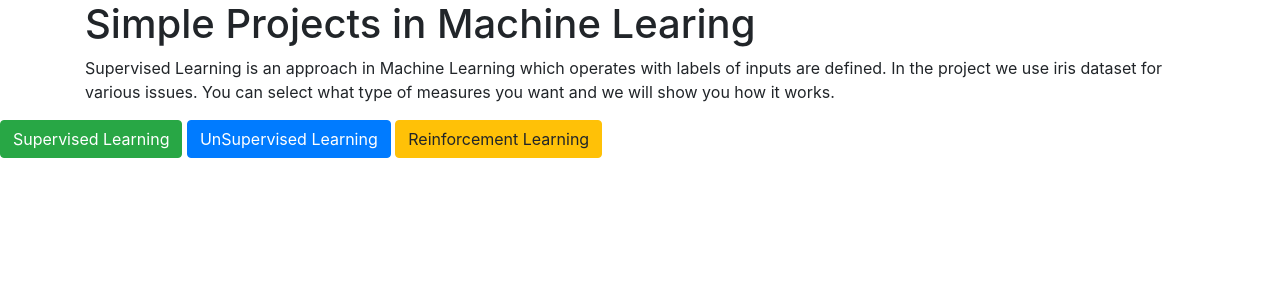
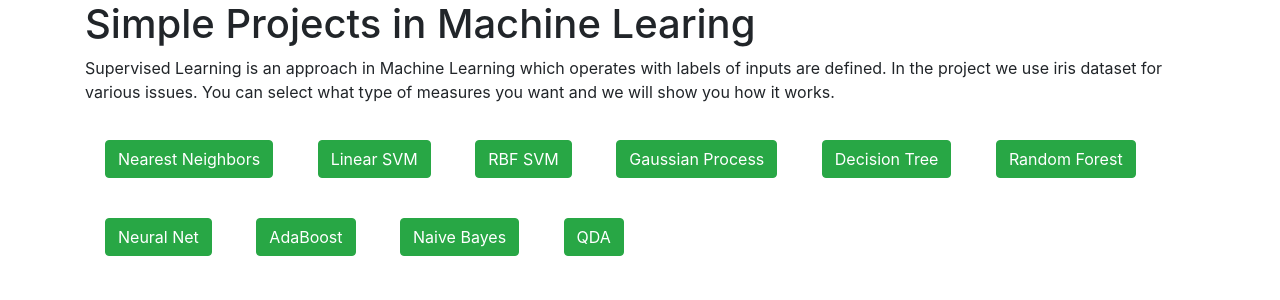
Before and after one commit to AIAML/Machine_Learning, a Django app: page /supervisedlearning/ in a window 1280 px wide. Shown: the part 70-370 px from the top of the page. Run offline with Django 3.2, Linux system fonts and the light colour scheme; some libraries are stand-ins or nearby versions.

Commit message:
machine learning for everyone

```diff
--- a/MLSL/settings.py
+++ b/MLSL/settings.py
@@ -9,7 +9,7 @@ https://docs.djangoproject.com/en/3.2/topics/settings/
 For the full list of settings and their values, see
 https://docs.djangoproject.com/en/3.2/ref/settings/
 """
-
+import os
 from pathlib import Path
 
 # Build paths inside the project like this: BASE_DIR / 'subdir'.
@@ -119,7 +119,7 @@ USE_TZ = True
 # https://docs.djangoproject.com/en/3.2/howto/static-files/
 
 STATIC_URL = '/static/'
-STATICFILES_DIRS = [BASE_DIR / '/static/']
+STATICFILES_DIRS = [os.path.join(BASE_DIR, 'static')]
 
 # Default primary key field type
 # https://docs.djangoproject.com/en/3.2/ref/settings/#default-auto-field
--- a/Pages/views.py
+++ b/Pages/views.py
@@ -6,5 +6,15 @@ def home_view(request,*args,**kwargs):
     return render(request,"home.html", {})
 
 def supervisedlearning_view(request,*args,**kwargs):
-    #my_context = {"my_text":"This is main page","my_number":134}
-    return render(request,"supervisedlearning.html", {})
+    my_context = {"my_methods":["Nearest Neighbors",
+    "Linear SVM",
+    "RBF SVM",
+    "Gaussian Process",
+    "Decision Tree",
+    "Random Forest",
+    "Neural Net",
+    "AdaBoost",
+    "Naive Bayes",
+    "QDA"]}
+
+    return render(request,"supervisedlearning.html", my_context)
--- a/templates/supervisedlearning.html
+++ b/templates/supervisedlearning.html
@@ -11,10 +11,10 @@
     </p>
     </div>
 
-<form action="#" method="post">
-    <button type="submit" class="btn btn-success">Supervised Learning</button>
-    <button type="submit" class="btn btn-primary">UnSupervised Learning</button>
-    <button type="submit" class="btn btn-warning">Reinforcement Learning</button>
+<form action="#" class="container" method="post">
+    {% for item in my_methods %}
+         <button type="submit" class="btn btn-success" style="margin: 20px">{{ item }}</button>
+    {% endfor %}
 </form>
 
 {% endblock %}
```
